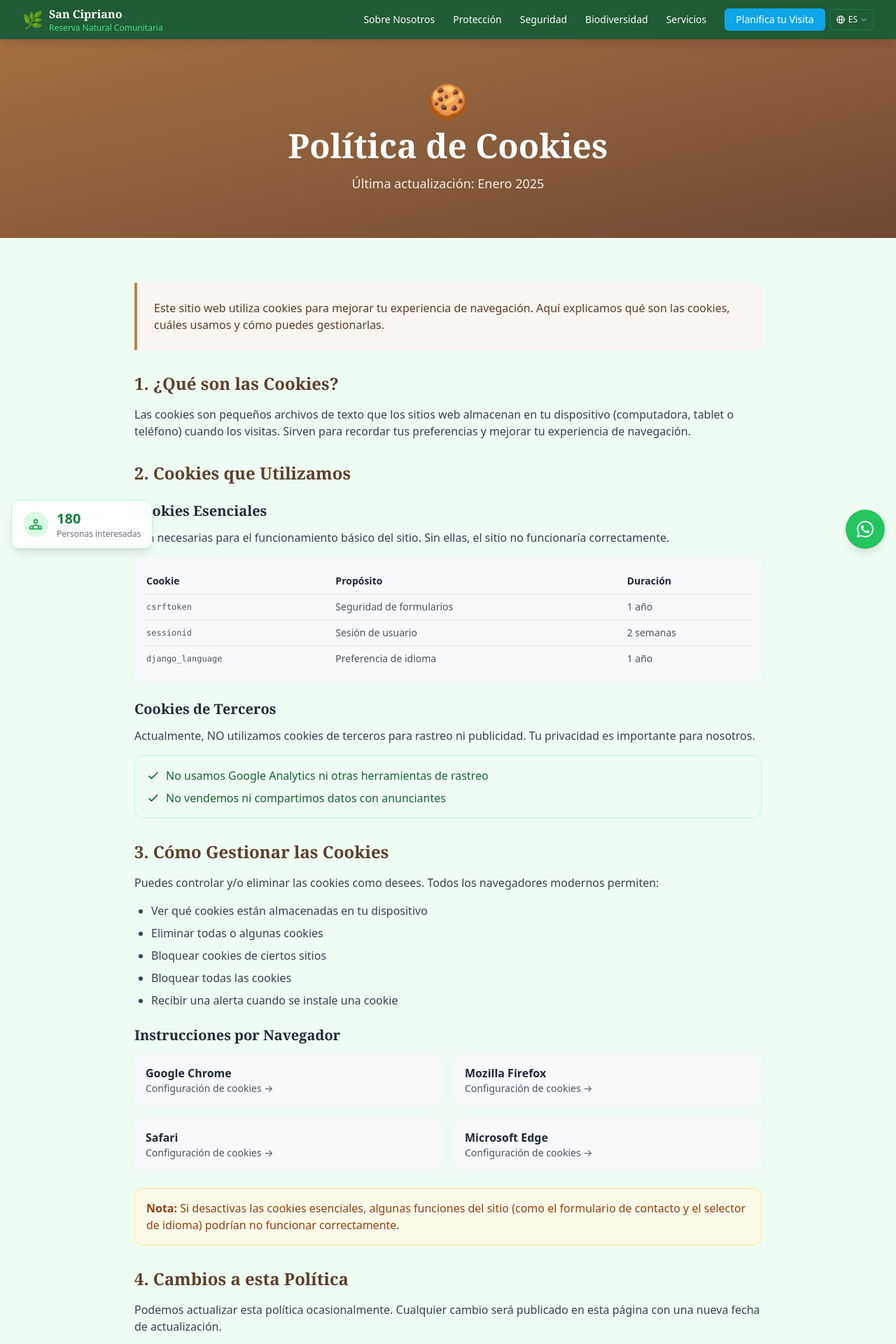
After one commit to QuickAppraiser/san-cipriano, a Django app: page /cookies/ in a window 1280 px wide. The commit adds this page. Shown: the top 1920 px of the page at 70% size. Run offline with Django 4.2, Linux system fonts and the light colour scheme; data comes from the database, SQL or seed files in the repository; some libraries are stand-ins or nearby versions.

Commit message:
Add legal compliance pages (Privacy, Cookies)
- Create Privacy Policy page (/privacidad/)
- Create Cookie Policy page (/cookies/)
- Add legal links to footer (Terms, Privacy, Cookies)
- Update sitemap.xml with new legal pages
- Compliant with Colombian Law 1581/2012 (Data Protection)

Co-Authored-By: Claude Opus 4.5 <noreply@anthropic.com>

```diff
--- a/apps/core/urls.py
+++ b/apps/core/urls.py
@@ -13,4 +13,6 @@ urlpatterns = [
     path("proteccion/", views.ProtectionView.as_view(), name="protection"),
     path("seguridad/", views.SafetyView.as_view(), name="safety"),
     path("terminos/", views.TermsView.as_view(), name="terms"),
+    path("privacidad/", views.PrivacyView.as_view(), name="privacy"),
+    path("cookies/", views.CookiesView.as_view(), name="cookies"),
 ]
--- a/apps/core/views.py
+++ b/apps/core/views.py
@@ -54,6 +54,22 @@ class TermsView(TemplateView):
     template_name = "core/terms.html"
 
 
+class PrivacyView(TemplateView):
+    """
+    Privacy policy page - data protection and user rights.
+    """
+
+    template_name = "core/privacy.html"
+
+
+class CookiesView(TemplateView):
+    """
+    Cookie policy page - cookie usage and management.
+    """
+
+    template_name = "core/cookies.html"
+
+
 class SitemapView(View):
     """
     XML Sitemap for SEO - lists all public pages.
@@ -77,6 +93,8 @@ class SitemapView(View):
             {"url": "/contenido/preguntas-frecuentes/", "priority": "0.7", "changefreq": "monthly"},
             {"url": "/visitantes/contacto/", "priority": "0.7", "changefreq": "monthly"},
             {"url": "/terminos/", "priority": "0.5", "changefreq": "yearly"},
+            {"url": "/privacidad/", "priority": "0.5", "changefreq": "yearly"},
+            {"url": "/cookies/", "priority": "0.3", "changefreq": "yearly"},
         ]
 
         # Build XML
--- a/templates/base.html
+++ b/templates/base.html
@@ -318,11 +318,19 @@
             <div class="border-t border-selva-800 mt-8 pt-8 text-center text-selva-400 text-sm">
                 <p>© {% now "Y" %} {{ site_name }}. {% trans "Sitio oficial de la comunidad." %}</p>
                 <p class="mt-1">{% trans "Turismo comunitario y conservación ambiental." %}</p>
-                <p class="mt-3">
+                <div class="mt-4 flex flex-wrap justify-center gap-4">
                     <a href="{% url 'core:terms' %}" class="hover:text-white transition-colors underline">
                         {% trans "Términos y Condiciones" %}
                     </a>
-                </p>
+                    <span class="text-selva-600">•</span>
+                    <a href="{% url 'core:privacy' %}" class="hover:text-white transition-colors underline">
+                        {% trans "Política de Privacidad" %}
+                    </a>
+                    <span class="text-selva-600">•</span>
+                    <a href="{% url 'core:cookies' %}" class="hover:text-white transition-colors underline">
+                        {% trans "Cookies" %}
+                    </a>
+                </div>
             </div>
         </div>
     </footer>
--- /dev/null
+++ b/templates/core/cookies.html
@@ -0,0 +1,179 @@
+{% extends "base.html" %}
+{% load static i18n %}
+
+{% block title %}{% trans "Política de Cookies" %}{% endblock %}
+
+{% block meta_description %}{% trans "Política de cookies de San Cipriano. Conoce qué cookies utilizamos y cómo puedes gestionarlas." %}{% endblock %}
+
+{% block content %}
+<!-- Header -->
+<section class="relative bg-gradient-to-br from-tierra-600 to-tierra-800 text-white py-16 px-4">
+    <div class="max-w-4xl mx-auto text-center">
+        <span class="inline-block text-5xl mb-4">🍪</span>
+        <h1 class="font-display text-4xl md:text-5xl font-bold mb-4">
+            {% trans "Política de Cookies" %}
+        </h1>
+        <p class="text-tierra-100 text-lg">
+            {% trans "Última actualización: Enero 2025" %}
+        </p>
+    </div>
+</section>
+
+<!-- Content -->
+<section class="py-16 px-4">
+    <div class="max-w-4xl mx-auto prose prose-lg">
+
+        <!-- Introduction -->
+        <div class="bg-tierra-50 border-l-4 border-tierra-500 rounded-r-xl p-6 mb-8">
+            <p class="text-tierra-900">
+                {% trans "Este sitio web utiliza cookies para mejorar tu experiencia de navegación. Aquí explicamos qué son las cookies, cuáles usamos y cómo puedes gestionarlas." %}
+            </p>
+        </div>
+
+        <h2 class="font-display text-2xl font-bold text-tierra-900 mt-8 mb-4">
+            {% trans "1. ¿Qué son las Cookies?" %}
+        </h2>
+        <p class="text-gray-700 mb-6">
+            {% trans "Las cookies son pequeños archivos de texto que los sitios web almacenan en tu dispositivo (computadora, tablet o teléfono) cuando los visitas. Sirven para recordar tus preferencias y mejorar tu experiencia de navegación." %}
+        </p>
+
+        <h2 class="font-display text-2xl font-bold text-tierra-900 mt-8 mb-4">
+            {% trans "2. Cookies que Utilizamos" %}
+        </h2>
+
+        <h3 class="font-display text-xl font-semibold text-gray-800 mt-6 mb-3">
+            {% trans "Cookies Esenciales" %}
+        </h3>
+        <p class="text-gray-700 mb-4">
+            {% trans "Son necesarias para el funcionamiento básico del sitio. Sin ellas, el sitio no funcionaría correctamente." %}
+        </p>
+        <div class="bg-gray-50 rounded-xl p-4 mb-6">
+            <table class="w-full text-sm">
+                <thead class="border-b">
+                    <tr>
+                        <th class="text-left py-2 font-semibold">{% trans "Cookie" %}</th>
+                        <th class="text-left py-2 font-semibold">{% trans "Propósito" %}</th>
+                        <th class="text-left py-2 font-semibold">{% trans "Duración" %}</th>
+                    </tr>
+                </thead>
+                <tbody class="text-gray-600">
+                    <tr class="border-b">
+                        <td class="py-2 font-mono text-xs">csrftoken</td>
+                        <td class="py-2">{% trans "Seguridad de formularios" %}</td>
+                        <td class="py-2">{% trans "1 año" %}</td>
+                    </tr>
+                    <tr class="border-b">
+                        <td class="py-2 font-mono text-xs">sessionid</td>
+                        <td class="py-2">{% trans "Sesión de usuario" %}</td>
+                        <td class="py-2">{% trans "2 semanas" %}</td>
+                    </tr>
+                    <tr>
+                        <td class="py-2 font-mono text-xs">django_language</td>
+                        <td class="py-2">{% trans "Preferencia de idioma" %}</td>
+                        <td class="py-2">{% trans "1 año" %}</td>
+                    </tr>
+                </tbody>
+            </table>
+        </div>
+
+        <h3 class="font-display text-xl font-semibold text-gray-800 mt-6 mb-3">
+            {% trans "Cookies de Terceros" %}
+        </h3>
+        <p class="text-gray-700 mb-4">
+            {% trans "Actualmente, NO utilizamos cookies de terceros para rastreo ni publicidad. Tu privacidad es importante para nosotros." %}
+        </p>
+        <div class="bg-green-50 border border-green-200 rounded-xl p-4 mb-6">
+            <p class="text-green-800 flex items-center gap-2">
+                <svg class="w-5 h-5" fill="none" stroke="currentColor" viewBox="0 0 24 24">
+                    <path stroke-linecap="round" stroke-linejoin="round" stroke-width="2" d="M5 13l4 4L19 7"></path>
+                </svg>
+                {% trans "No usamos Google Analytics ni otras herramientas de rastreo" %}
+            </p>
+            <p class="text-green-800 flex items-center gap-2 mt-2">
+                <svg class="w-5 h-5" fill="none" stroke="currentColor" viewBox="0 0 24 24">
+                    <path stroke-linecap="round" stroke-linejoin="round" stroke-width="2" d="M5 13l4 4L19 7"></path>
+                </svg>
+                {% trans "No vendemos ni compartimos datos con anunciantes" %}
+            </p>
+        </div>
+
+        <h2 class="font-display text-2xl font-bold text-tierra-900 mt-8 mb-4">
+            {% trans "3. Cómo Gestionar las Cookies" %}
+        </h2>
+        <p class="text-gray-700 mb-4">
+            {% trans "Puedes controlar y/o eliminar las cookies como desees. Todos los navegadores modernos permiten:" %}
+        </p>
+        <ul class="list-disc pl-6 text-gray-700 space-y-2 mb-6">
+            <li>{% trans "Ver qué cookies están almacenadas en tu dispositivo" %}</li>
+            <li>{% trans "Eliminar todas o algunas cookies" %}</li>
+            <li>{% trans "Bloquear cookies de ciertos sitios" %}</li>
+            <li>{% trans "Bloquear todas las cookies" %}</li>
+            <li>{% trans "Recibir una alerta cuando se instale una cookie" %}</li>
+        </ul>
+
+        <h3 class="font-display text-xl font-semibold text-gray-800 mt-6 mb-3">
+            {% trans "Instrucciones por Navegador" %}
+        </h3>
+        <div class="grid grid-cols-1 md:grid-cols-2 gap-4 mb-6">
+            <a href="https://support.google.com/chrome/answer/95647" target="_blank" rel="noopener" class="block bg-gray-50 rounded-xl p-4 hover:bg-gray-100 transition-colors">
+                <p class="font-semibold text-gray-800">Google Chrome</p>
+                <p class="text-sm text-gray-600">{% trans "Configuración de cookies" %} →</p>
+            </a>
+            <a href="https://support.mozilla.org/es/kb/Borrar%20cookies" target="_blank" rel="noopener" class="block bg-gray-50 rounded-xl p-4 hover:bg-gray-100 transition-colors">
+                <p class="font-semibold text-gray-800">Mozilla Firefox</p>
+                <p class="text-sm text-gray-600">{% trans "Configuración de cookies" %} →</p>
+            </a>
+            <a href="https://support.apple.com/es-es/guide/safari/sfri11471/mac" target="_blank" rel="noopener" class="block bg-gray-50 rounded-xl p-4 hover:bg-gray-100 transition-colors">
+                <p class="font-semibold text-gray-800">Safari</p>
+                <p class="text-sm text-gray-600">{% trans "Configuración de cookies" %} →</p>
+            </a>
+            <a href="https://support.microsoft.com/es-es/microsoft-edge/eliminar-las-cookies-en-microsoft-edge" target="_blank" rel="noopener" class="block bg-gray-50 rounded-xl p-4 hover:bg-gray-100 transition-colors">
+                <p class="font-semibold text-gray-800">Microsoft Edge</p>
+                <p class="text-sm text-gray-600">{% trans "Configuración de cookies" %} →</p>
+            </a>
+        </div>
+
+        <div class="bg-amber-50 border border-amber-200 rounded-xl p-4 mb-6">
+            <p class="text-amber-800">
+                <strong>{% trans "Nota:" %}</strong> {% trans "Si desactivas las cookies esenciales, algunas funciones del sitio (como el formulario de contacto y el selector de idioma) podrían no funcionar correctamente." %}
+            </p>
+        </div>
+
+        <h2 class="font-display text-2xl font-bold text-tierra-900 mt-8 mb-4">
+            {% trans "4. Cambios a esta Política" %}
+        </h2>
+        <p class="text-gray-700 mb-6">
+            {% trans "Podemos actualizar esta política ocasionalmente. Cualquier cambio será publicado en esta página con una nueva fecha de actualización." %}
+        </p>
+
+        <h2 class="font-display text-2xl font-bold text-tierra-900 mt-8 mb-4">
+            {% trans "5. Contacto" %}
+        </h2>
+        <p class="text-gray-700 mb-4">
+            {% trans "Si tienes preguntas sobre nuestra política de cookies, contáctanos:" %}
+        </p>
+        <div class="bg-gray-50 rounded-xl p-6 mb-6">
+            <ul class="text-gray-700 space-y-2">
+                <li><strong>{% trans "Email:" %}</strong> {{ community_email }}</li>
+                <li><strong>{% trans "WhatsApp:" %}</strong> {{ community_whatsapp }}</li>
+            </ul>
+        </div>
+
+    </div>
+</section>
+
+<!-- Related Links -->
+<section class="py-12 px-4 bg-gray-100">
+    <div class="max-w-2xl mx-auto text-center">
+        <p class="text-gray-600 mb-4">{% trans "Ver también:" %}</p>
+        <div class="flex flex-wrap justify-center gap-4">
+            <a href="{% url 'core:privacy' %}" class="inline-flex items-center gap-2 px-4 py-2 bg-white border border-gray-300 rounded-lg hover:bg-gray-50 transition-colors text-gray-700">
+                {% trans "Política de Privacidad" %}
+            </a>
+            <a href="{% url 'core:terms' %}" class="inline-flex items-center gap-2 px-4 py-2 bg-white border border-gray-300 rounded-lg hover:bg-gray-50 transition-colors text-gray-700">
+                {% trans "Términos y Condiciones" %}
+            </a>
+        </div>
+    </div>
+</section>
+{% endblock %}
```
Also changed, not shown: templates/core/privacy.html (added, +154 -0 lines).
